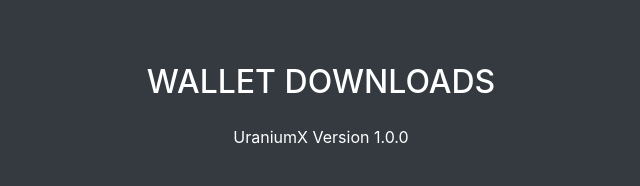
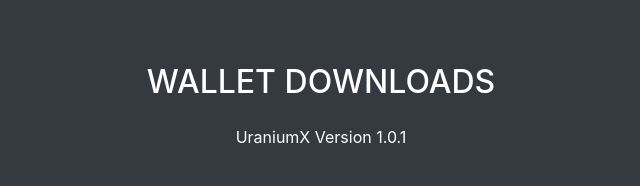
Before and after one commit to PastorTimCasey/UraniumX.github.io, a website with bundled scripts: page index.html in a window 1280 px wide. Shown: the part 2440-2626 px from the top of the page, 319-959 px from the left. Built offline with nearby package versions, Linux system fonts and the light colour scheme.

Commit message:
update version number in text

```diff
--- a/index.html
+++ b/index.html
@@ -284,7 +284,7 @@
         <div class="row">
         <div class="col-lg-12">
           <h2 class="mb-4 text-uppercase">Wallet Downloads</h2>
-          <p> UraniumX Version 1.0.0<br><br></p>
+          <p> UraniumX Version 1.0.1<br><br></p>
         </div>
 
         <div class="col-lg-3">
```
